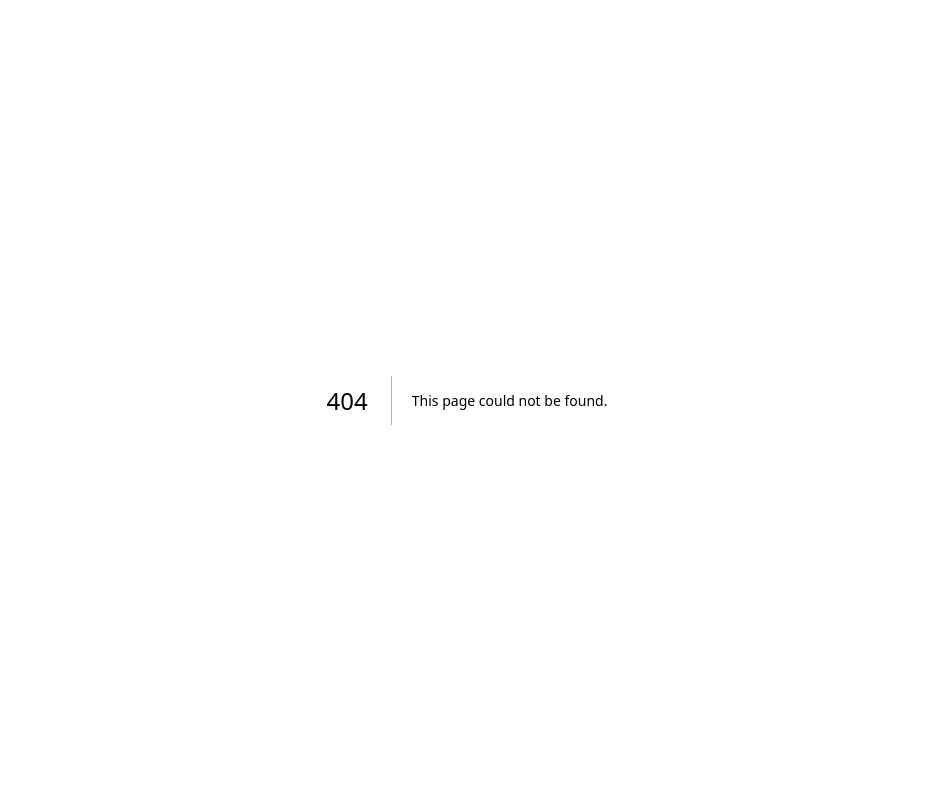
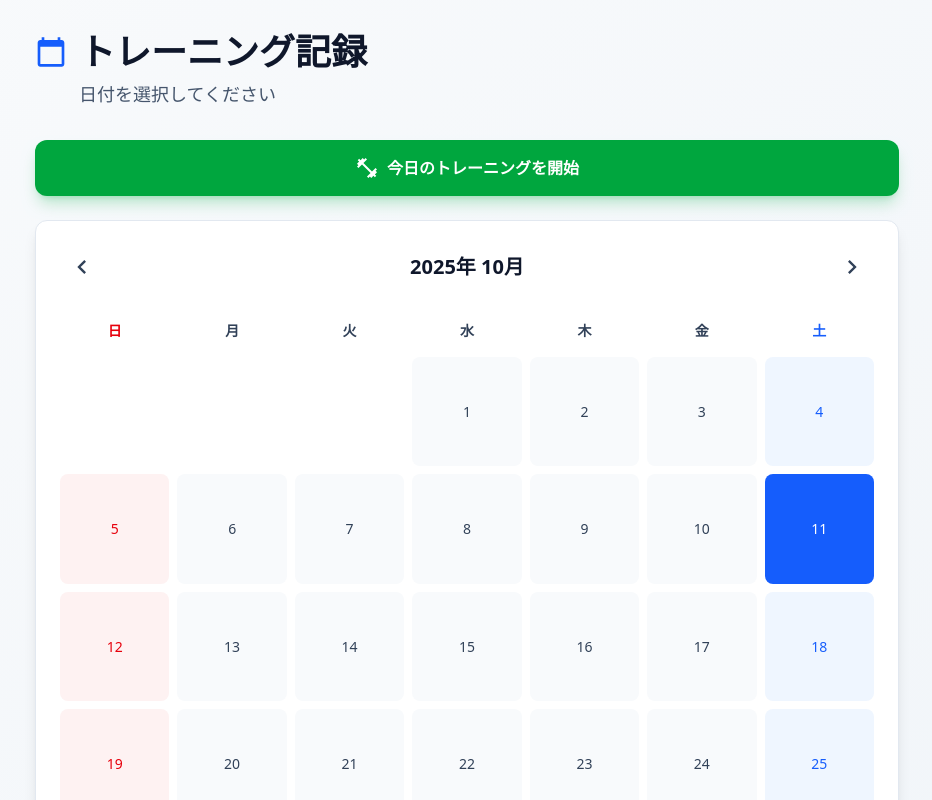
Before and after one commit to kenji-arata/traning-manager, a Next.js app: page /traning_record in a window 1280 px wide. Before the commit this address had no page. Shown: the top 800 px of the page, without its empty margins (173-1105 px from the left). Built offline with nearby package versions, Linux system fonts and the light colour scheme; no server answers; the database is empty.

Commit message:
add calendar

```diff
--- /dev/null
+++ b/app/traning_record/page.tsx
@@ -0,0 +1,184 @@
+"use client";
+
+import { useState, useEffect } from "react";
+import { useRouter } from "next/navigation";
+import {
+  CalendarToday as CalendarTodayIcon,
+  ChevronLeft,
+  ChevronRight,
+  FitnessCenter as FitnessCenterIcon,
+} from "@mui/icons-material";
+
+export default function TrainingRecordCalendarPage() {
+  const router = useRouter();
+  const [currentDate, setCurrentDate] = useState(new Date());
+  const [trainingDates, setTrainingDates] = useState<Set<string>>(new Set());
+
+  const year = currentDate.getFullYear();
+  const month = currentDate.getMonth();
+
+  useEffect(() => {
+    const fetchTrainingRecords = async () => {
+      try {
+        const startDate = new Date(year, month, 1).toISOString().split("T")[0];
+        const endDate = new Date(year, month + 1, 0).toISOString().split("T")[0];
+        const response = await fetch(
+          `/api/traning_record?start_date=${startDate}&end_date=${endDate}`,
+        );
+        if (response.ok) {
+          const records = await response.json();
+          const dates = new Set<string>();
+          records.forEach((record: { date: string }) => {
+            const recordDate = new Date(record.date).toISOString().split("T")[0];
+            dates.add(recordDate);
+          });
+          setTrainingDates(dates);
+        }
+      } catch (error) {
+        console.error("Failed to fetch training records:", error);
+      }
+    };
+    fetchTrainingRecords();
+  }, [year, month]);
+
+  const generateCalendar = () => {
+    const firstDay = new Date(year, month, 1);
+    const lastDay = new Date(year, month + 1, 0);
+    const daysInMonth = lastDay.getDate();
+    const startingDayOfWeek = firstDay.getDay();
+
+    const calendar: (number | null)[] = [];
+
+    for (let i = 0; i < startingDayOfWeek; i++) {
+      calendar.push(null);
+    }
+
+    for (let day = 1; day <= daysInMonth; day++) {
+      calendar.push(day);
+    }
+
+    return calendar;
+  };
+
+  const calendar = generateCalendar();
+
+  const goToPreviousMonth = () => {
+    setCurrentDate(new Date(year, month - 1, 1));
+  };
+
+  const goToNextMonth = () => {
+    setCurrentDate(new Date(year, month + 1, 1));
+  };
+
+  const handleDateClick = (day: number) => {
+    const selectedDate = new Date(year, month, day);
+    const dateStr = selectedDate.toISOString().split("T")[0];
+    router.push(`/traning_record/${dateStr}`);
+  };
+
+  const isToday = (day: number) => {
+    const today = new Date();
+    return day === today.getDate() && month === today.getMonth() && year === today.getFullYear();
+  };
+
+  const hasTraining = (day: number) => {
+    const dateStr = new Date(year, month, day).toISOString().split("T")[0];
+    return trainingDates.has(dateStr);
+  };
+
+  const handleStartTodayTraining = () => {
+    const today = new Date();
+    const dateStr = today.toISOString().split("T")[0];
+    router.push(`/traning_record/${dateStr}`);
+  };
+
+  return (
+    <div className="min-h-screen bg-gradient-to-br from-slate-50 to-slate-100">
+      <div className="container mx-auto px-4 py-8 max-w-4xl">
+        <div className="mb-8">
+          <div className="flex items-center gap-3 mb-2">
+            <CalendarTodayIcon sx={{ fontSize: 32 }} className="text-blue-600" />
+            <h1 className="text-3xl lg:text-4xl font-bold text-slate-900">トレーニング記録</h1>
+          </div>
+          <p className="text-lg text-slate-600 ml-11">日付を選択してください</p>
+        </div>
+        <button
+          onClick={handleStartTodayTraining}
+          className="mb-6 w-full flex items-center justify-center gap-2 px-6 py-4 bg-green-600 text-white font-semibold rounded-xl hover:bg-green-700 transition-colors shadow-lg shadow-green-600/25"
+        >
+          <FitnessCenterIcon sx={{ fontSize: 24 }} />
+          <span>今日のトレーニングを開始</span>
+        </button>
+        <div className="bg-white rounded-xl border border-slate-200 shadow-lg p-6">
+          <div className="flex items-center justify-between mb-6">
+            <button
+              onClick={goToPreviousMonth}
+              className="p-2 rounded-lg hover:bg-slate-100 transition-colors text-slate-700"
+              aria-label="前月"
+            >
+              <ChevronLeft sx={{ fontSize: 28 }} />
+            </button>
+            <h2 className="text-xl font-semibold text-slate-900">
+              {year}年 {month + 1}月
+            </h2>
+            <button
+              onClick={goToNextMonth}
+              className="p-2 rounded-lg hover:bg-slate-100 transition-colors text-slate-700"
+              aria-label="翌月"
+            >
+              <ChevronRight sx={{ fontSize: 28 }} />
+            </button>
+          </div>
+          <div className="grid grid-cols-7 gap-2 mb-2">
+            {["日", "月", "火", "水", "木", "金", "土"].map((day, index) => (
+              <div
+                key={day}
+                className={`text-center text-sm font-semibold py-2 ${
+                  index === 0 ? "text-red-600" : index === 6 ? "text-blue-600" : "text-slate-700"
+                }`}
+              >
+                {day}
+              </div>
+            ))}
+          </div>
+          <div className="grid grid-cols-7 gap-2">
+            {calendar.map((day, index) => {
+              if (day === null) {
+                return <div key={`empty-${index}`} className="aspect-square" />;
+              }
+              const dayOfWeek = index % 7;
+              const isSunday = dayOfWeek === 0;
+              const isSaturday = dayOfWeek === 6;
+              const todayClass = isToday(day);
+              const hasTrain = hasTraining(day);
+              return (
+                <button
+                  key={day}
+                  onClick={() => handleDateClick(day)}
+                  className={`
+                    aspect-square rounded-lg flex items-center justify-center font-medium text-sm
+                    transition-all duration-200 transform hover:scale-105 hover:shadow-md relative
+                    ${
+                      todayClass
+                        ? "bg-blue-600 text-white hover:bg-blue-700"
+                        : isSunday
+                          ? "bg-red-50 text-red-600 hover:bg-red-100"
+                          : isSaturday
+                            ? "bg-blue-50 text-blue-600 hover:bg-blue-100"
+                            : "bg-slate-50 hover:bg-blue-50 text-slate-700"
+                    }
+                  `}
+                >
+                  {day}
+                  {hasTrain && (
+                    <span className="absolute bottom-1 w-1.5 h-1.5 bg-green-500 rounded-full"></span>
+                  )}
+                </button>
+              );
+            })}
+          </div>
+        </div>
+      </div>
+    </div>
+  );
+}
```
Also changed, not shown: 1 other file (tests, documents, lock files or other folders).
